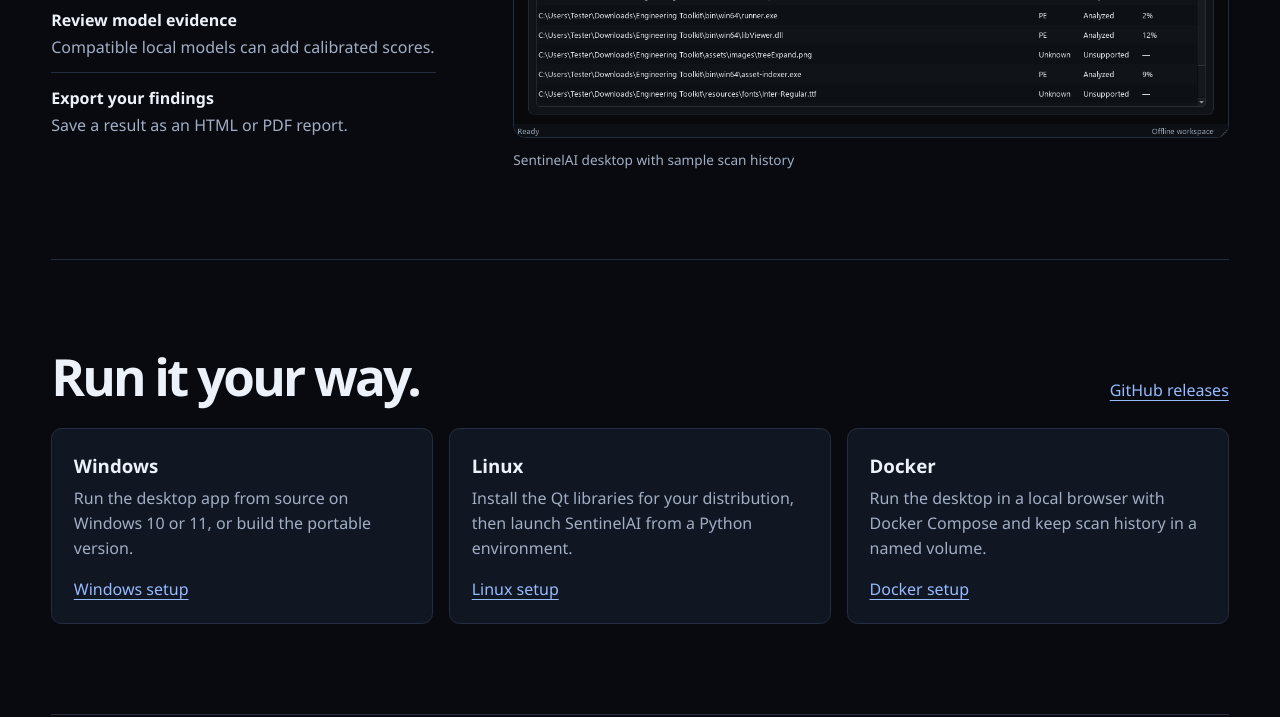
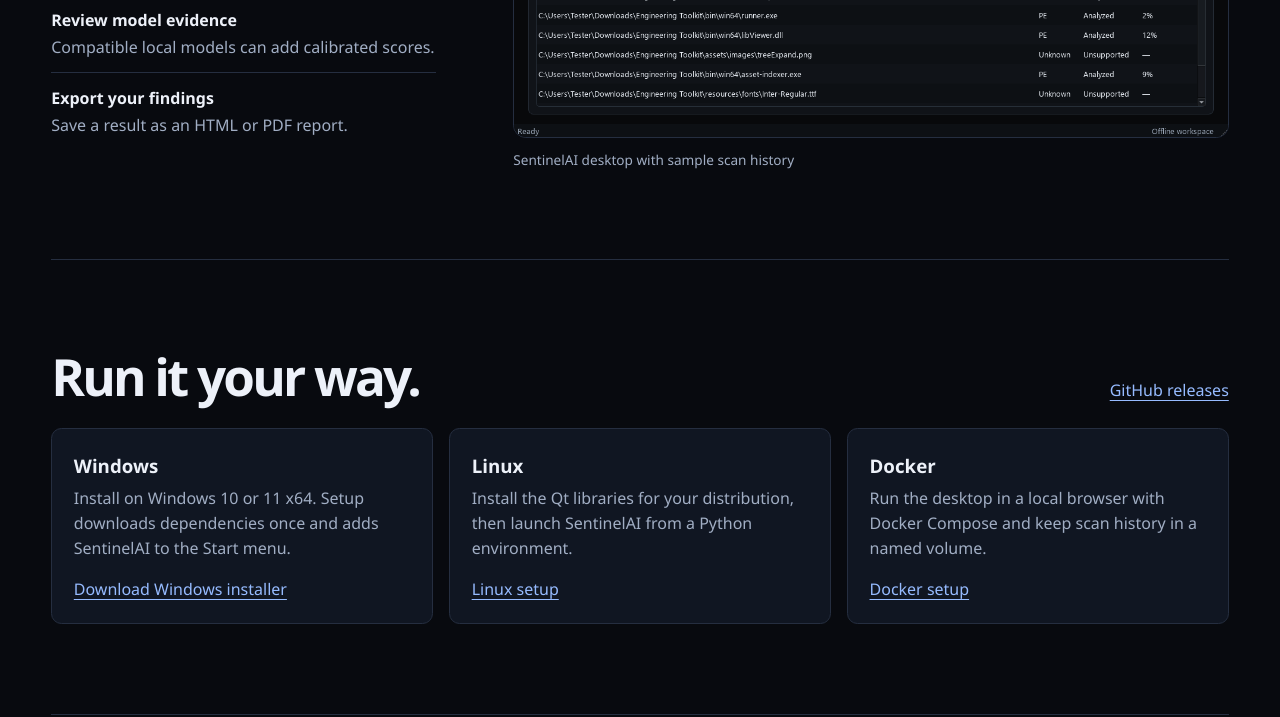
Before and after one commit to sudip-2k6/SentinelAI, a plain HTML site: page site/index.html in a window 1280 px wide. Shown: the part 1238-1955 px from the top of the page. Drawn offline with Linux system fonts and the light colour scheme.

Commit message:
Link the verified Windows installer from the website and README

```diff
--- a/site/index.html
+++ b/site/index.html
@@ -27,7 +27,7 @@
         <h1 id="hero-title">See what’s<br><em>inside.</em></h1>
         <p class="lede">Inspect Windows and Linux executables. Read the headers, examine the sections, and keep your scan history on your device.</p>
         <div class="actions">
-          <a class="button primary" href="#setup">Get SentinelAI</a>
+          <a class="button primary" href="https://github.com/sudip-2k6/SentinelAI/releases/latest/download/SentinelAI-Setup-x64.exe">Download for Windows</a>
           <a class="button quiet" href="https://github.com/sudip-2k6/SentinelAI">View source</a>
         </div>
       </div>
@@ -84,8 +84,8 @@
       <div class="install-grid">
         <article>
           <h3>Windows</h3>
-          <p>Run the desktop app from source on Windows 10 or 11, or build the portable version.</p>
-          <a href="https://github.com/sudip-2k6/SentinelAI#start-on-windows-10-or-11">Windows setup</a>
+          <p>Install on Windows 10 or 11 x64. Setup downloads dependencies once and adds SentinelAI to the Start menu.</p>
+          <a href="https://github.com/sudip-2k6/SentinelAI/releases/latest/download/SentinelAI-Setup-x64.exe">Download Windows installer</a>
         </article>
         <article>
           <h3>Linux</h3>
```
Also changed, not shown: 2 other files.
